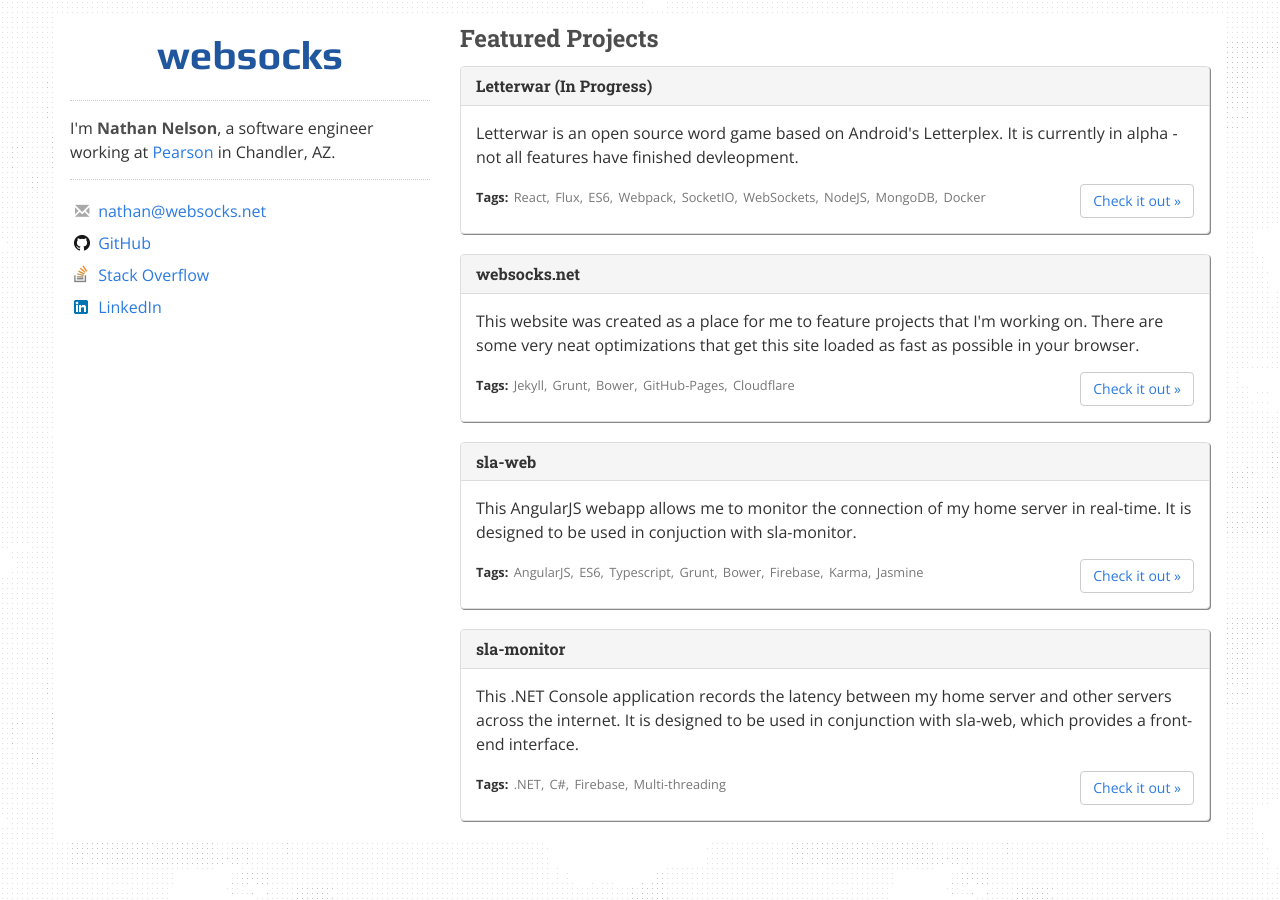
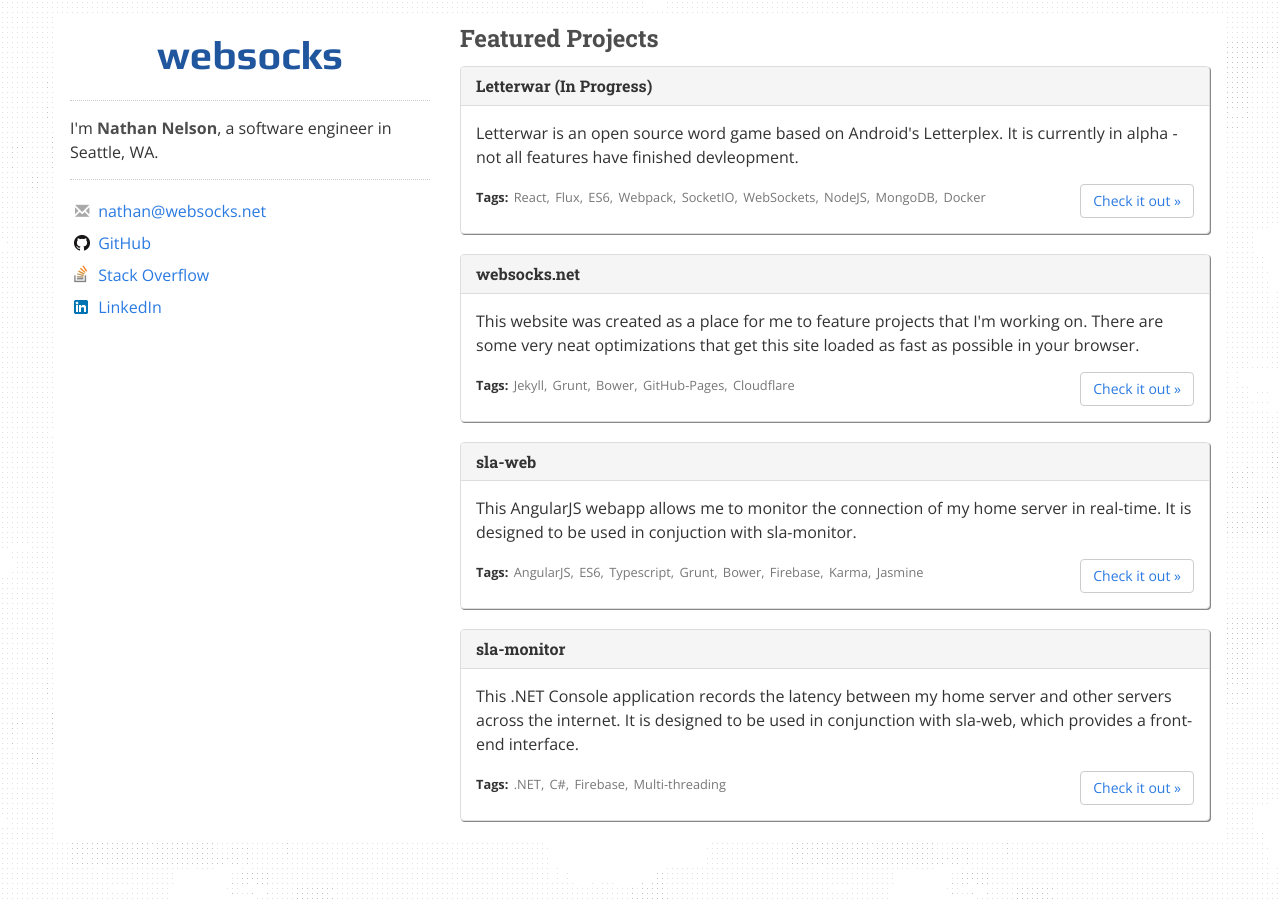
Before and after one commit to osidenate/websocks.net, a Jekyll site: the page built from index.html, in a window 1280 px wide. Built offline with Jekyll 4.4.1, drawn with Linux system fonts in a browser that asks for light colours; nearby versions of some CDN libraries; library files that are not in the unit come from our copies.

Commit message:
Update sidebar info

```diff
--- a/_includes/nav.html
+++ b/_includes/nav.html
@@ -6,7 +6,7 @@
     <div class="vcard more-info">
         <hr>
         <p class="overview">
-            I'm <strong class="fn">Nathan Nelson</strong>, a software engineer working at <a class="org" href="http://www.pearsoned.com/">Pearson</a> in Chandler, AZ.
+            I'm <strong class="fn">Nathan Nelson</strong>, a software engineer in Seattle, WA.
         </p>
         <hr class="hidden-xs">
         <ul class="contact">
```
